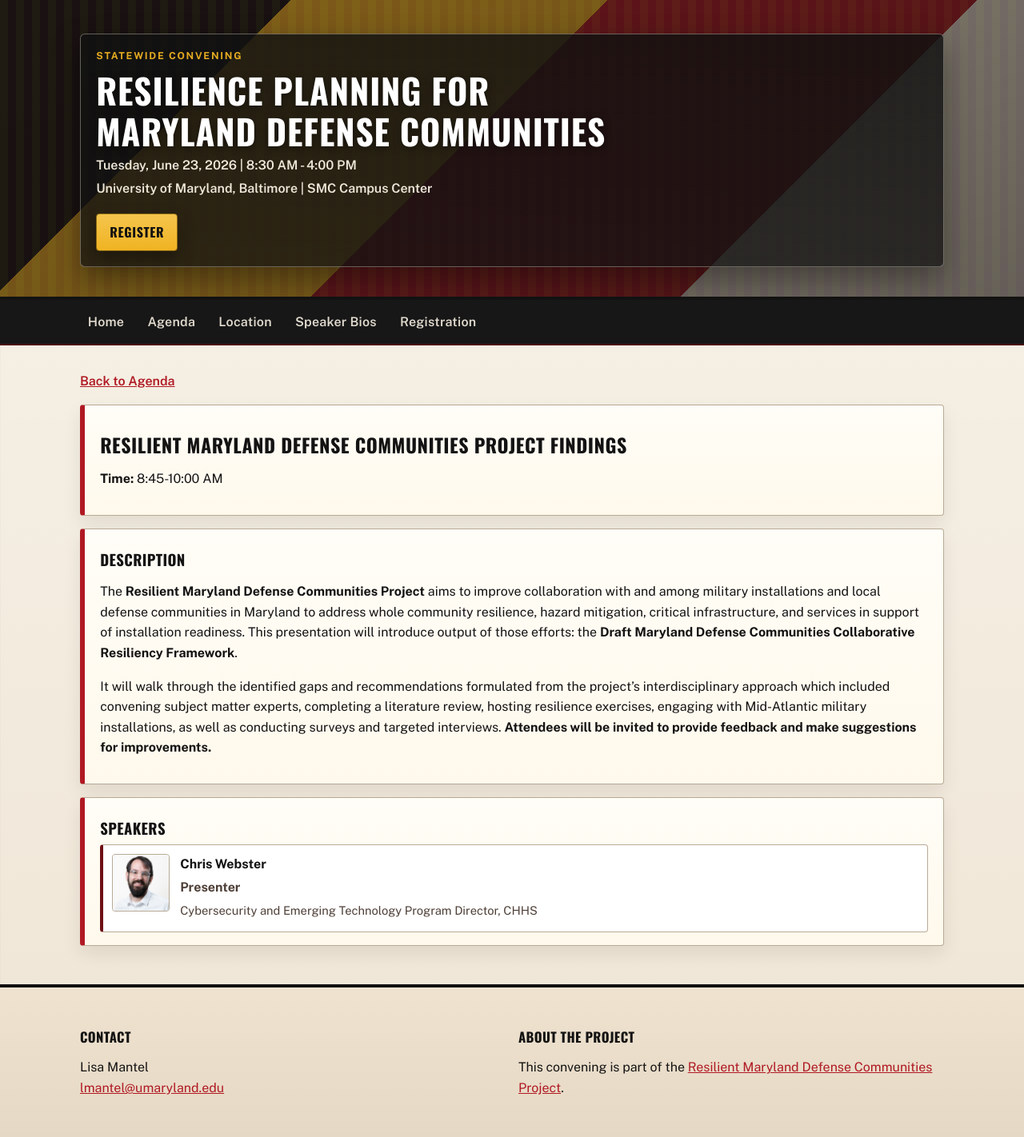
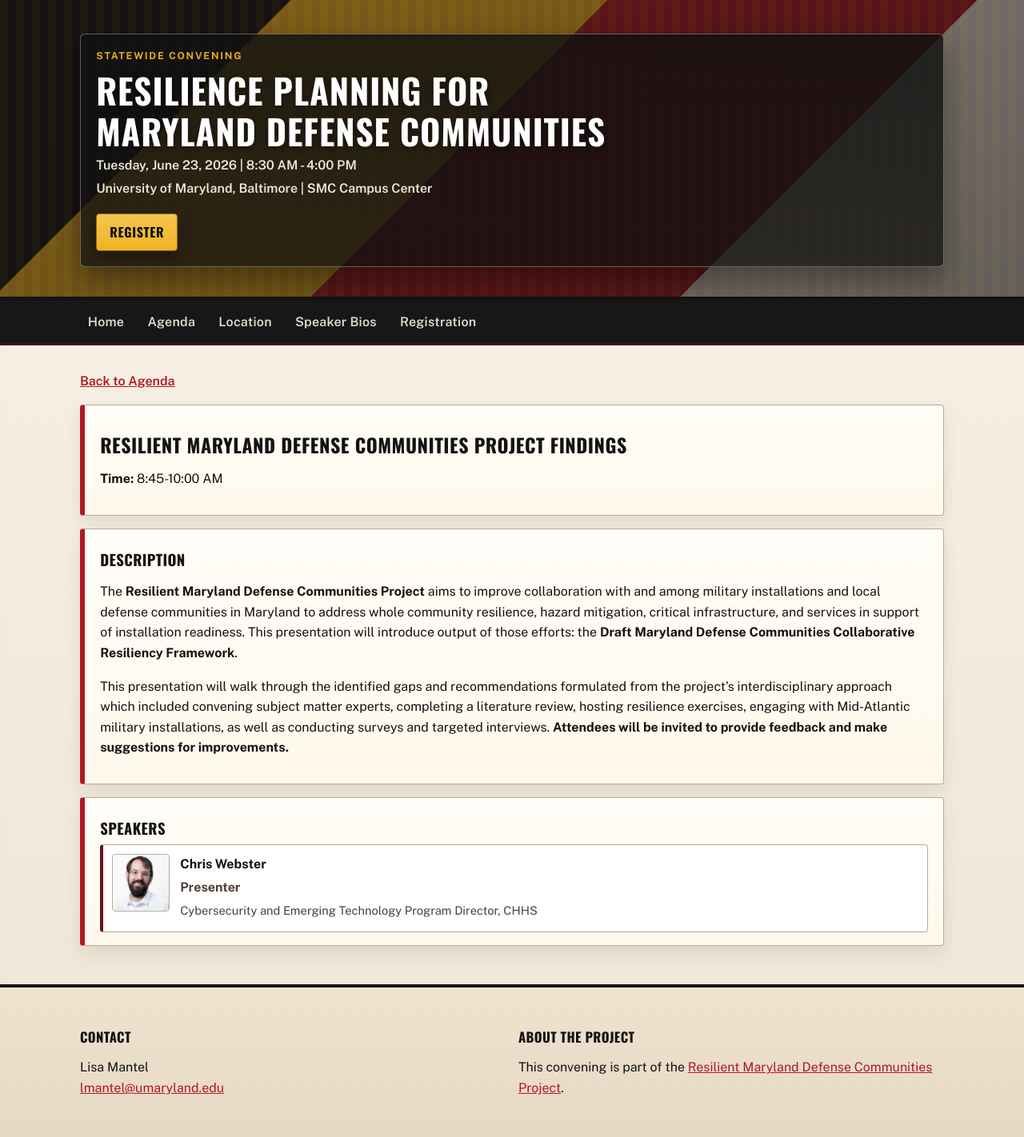
Before and after one commit to christophersw/convening_website, a Jekyll site: the page built from sessions/project-findings.md, in a window 1280 px wide. Shown: the whole page at 80% size. Built offline with Jekyll 4.4.1, drawn with Linux system fonts in a browser that asks for light colours.

Commit message:
fix formatting in project findings session description

```diff
--- a/sessions/project-findings.md
+++ b/sessions/project-findings.md
@@ -12,4 +12,4 @@ speakers:
 
 The **Resilient Maryland Defense Communities Project** aims to improve collaboration with and among military installations and local defense communities in Maryland to address whole community resilience, hazard mitigation, critical infrastructure, and services in support of installation readiness. This presentation will introduce output of those efforts: the **Draft Maryland Defense Communities Collaborative Resiliency Framework**.
 
-It will walk through the identified gaps and recommendations formulated from the project's interdisciplinary approach which included convening subject matter experts, completing a literature review, hosting resilience exercises, engaging with Mid-Atlantic military installations, as well as conducting surveys and targeted interviews. **Attendees will be invited to provide feedback and make suggestions for improvements.**
+This presentation will walk through the identified gaps and recommendations formulated from the project's interdisciplinary approach which included convening subject matter experts, completing a literature review, hosting resilience exercises, engaging with Mid-Atlantic military installations, as well as conducting surveys and targeted interviews. **Attendees will be invited to provide feedback and make suggestions for improvements.**
```
